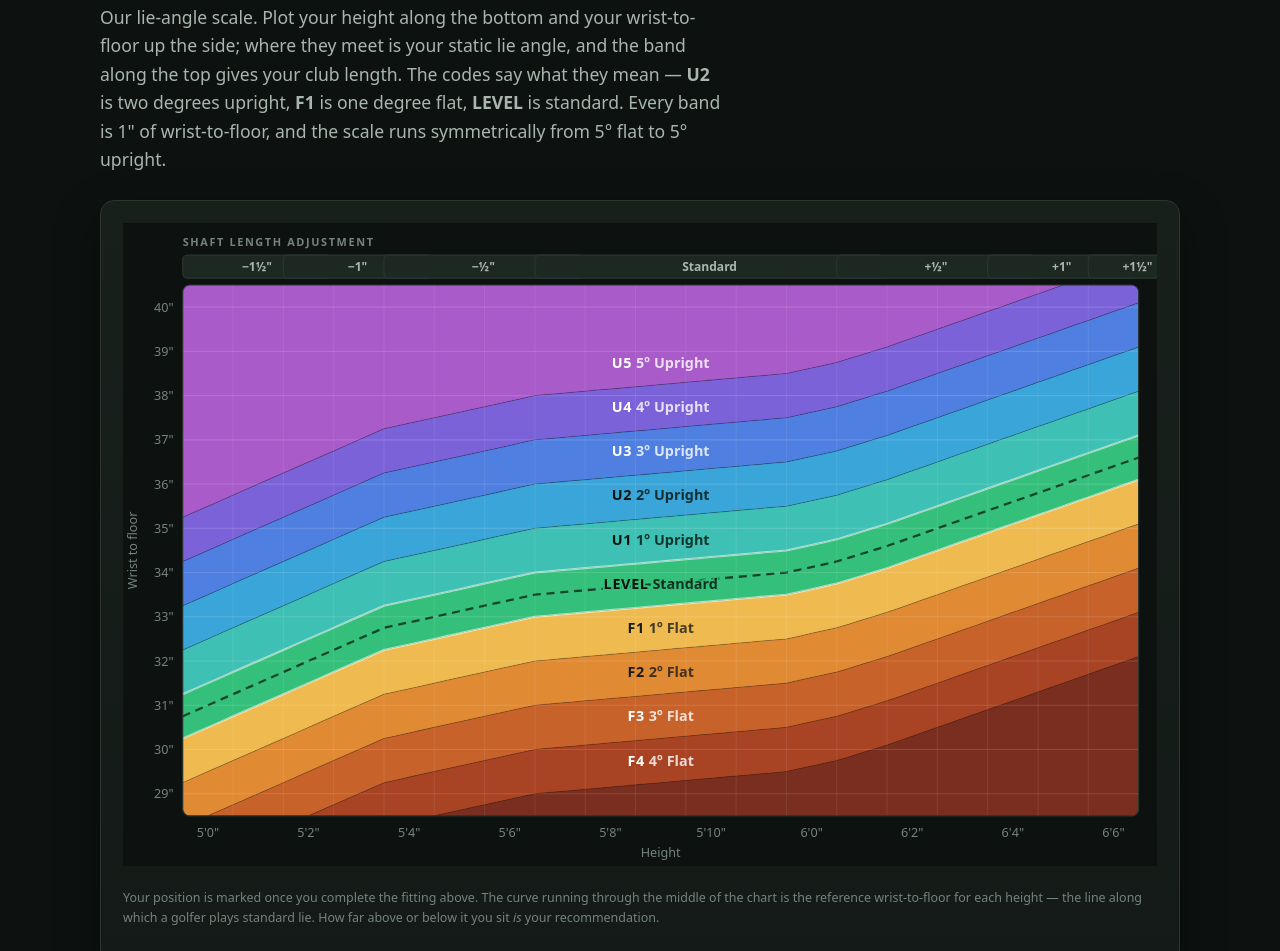
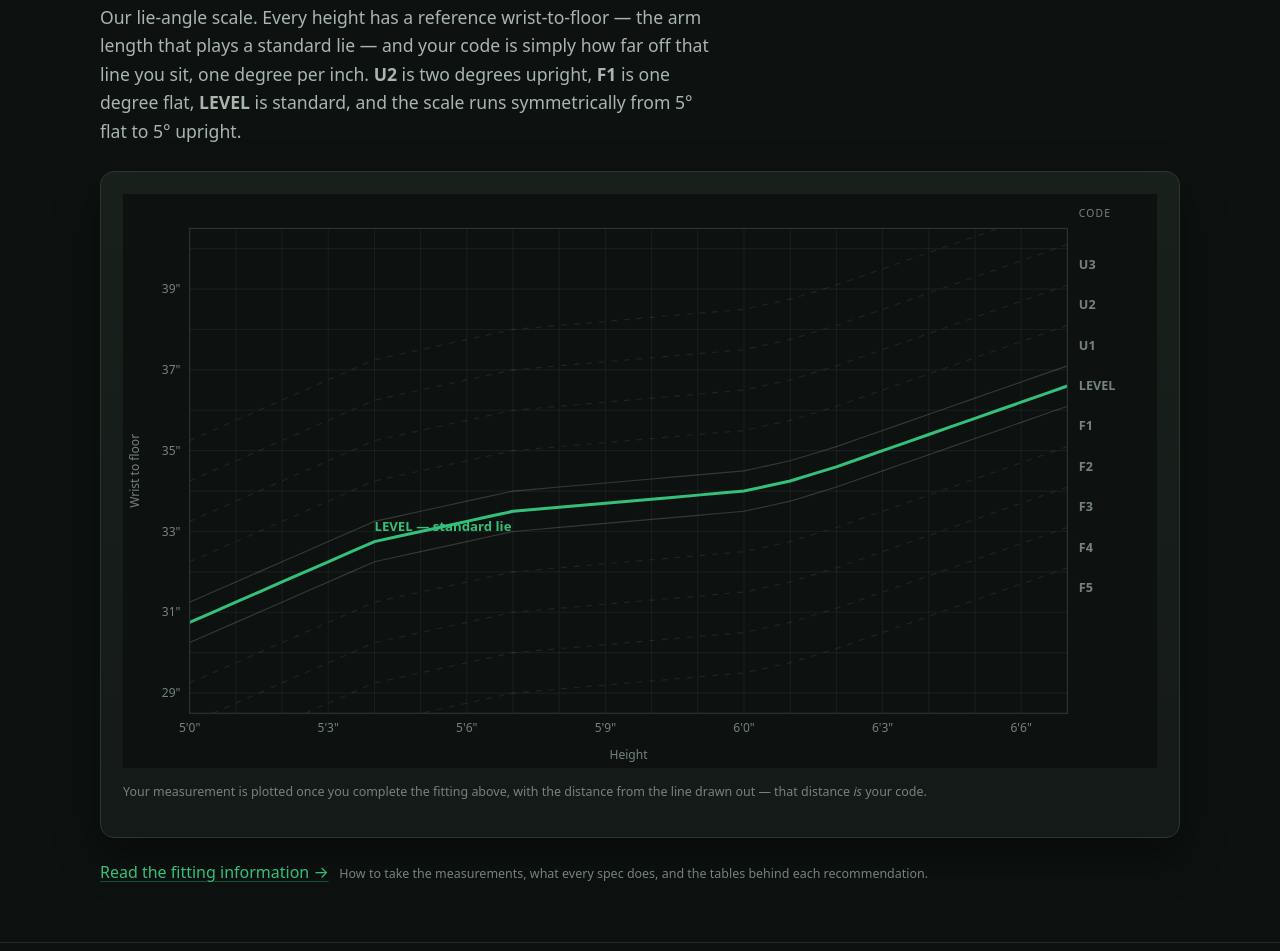
Before and after one commit to MannixaDev/the-fitting-bay, a plain HTML site: page index.html in a window 1280 px wide. Shown: the part 1521-2472 px from the top of the page. Drawn offline with Linux system fonts and the light colour scheme.

Commit message:
Redraw the Bay Scale chart so it stops being a recoloured lookup table
Changing the palette did not change the chart. Four things were still
structurally borrowed: filled diagonal rainbow bands, the code names written
inside those bands, a shaft-length header strip across the top, and the
whole plot-two-things-and-read-the-coloured-zone format.

That format exists because a printed chart had to be read with a finger on
paper. We do the arithmetic, so the drawing can show the arithmetic instead.
The Bay Scale is one-dimensional -- your wrist-to-floor minus the reference
for your height -- and the grid was inherited packaging.

Now: a reference curve drawn as a line, faint unfilled contours at each whole
code, exactly ONE tinted band (the one you are in, at 13% so it orients
without shouting), and your measurement plotted as a point with a dimension
line down to the curve. The length of that line is your code, annotated with
the degrees. Code labels moved to the ends of the contours like any contour
plot rather than sitting inside coloured stripes.

The length header strip is gone entirely -- length comes from height alone
and never belonged on this chart; it is already a table in the reference
section.

The small chart in the results keeps the dimension line, which was the risk I
flagged with shrinking a 2-D plot, so it still reads as "here is how far off
the line you are" rather than a miniature lookup grid.

Verified structurally rather than visually: the preview pane stopped
returning screenshots partway through, so the DOM was inspected instead --
curve present, ten contours, one tinted band at the right colour, dimension
line and annotation present at both sizes, no header strip.

Co-Authored-By: Claude Opus 5 <noreply@anthropic.com>

```diff
--- a/css/styles.css
+++ b/css/styles.css
@@ -676,3 +676,6 @@ details.result-group > summary:hover { background: rgba(255,255,255,.02); }
   display: block; font-style: normal; font-size: .8rem; color: var(--green);
   margin-top: 6px; padding-top: 6px; border-top: 1px dashed var(--line-soft);
 }
+
+/* ---------- Bay Scale chart ---------- */
+.scale-chart { width: 100%; height: auto; display: block; }
--- a/index.html
+++ b/index.html
@@ -44,7 +44,7 @@
   "isAccessibleForFree": true
 }
 </script>
-<link rel="stylesheet" href="css/styles.css?v=2915fbca">
+<link rel="stylesheet" href="css/styles.css?v=a2952124">
 </head>
 <body>
 
@@ -580,17 +580,15 @@
       <div class="section-head">
         <p class="eyebrow">The chart everything starts from</p>
         <h2>The Bay Scale</h2>
-        <p class="lede">Our lie-angle scale. Plot your height along the bottom and your wrist-to-floor up the side;
-          where they meet is your static lie angle, and the band along the top gives your club length. The codes say
-          what they mean — <b>U2</b> is two degrees upright, <b>F1</b> is one degree flat, <b>LEVEL</b> is standard.
-          Every band is 1" of wrist-to-floor, and the scale runs symmetrically from 5° flat to 5° upright.</p>
+        <p class="lede">Our lie-angle scale. Every height has a reference wrist-to-floor — the arm length that plays
+          a standard lie — and your code is simply how far off that line you sit, one degree per inch. <b>U2</b> is two
+          degrees upright, <b>F1</b> is one degree flat, <b>LEVEL</b> is standard, and the scale runs symmetrically
+          from 5° flat to 5° upright.</p>
       </div>
       <div class="panel" style="padding:22px">
         <div id="chartFull"></div>
-        <p class="tiny" style="margin-top:14px">Your position is marked once you complete the fitting above.
-          The curve running through the middle of the chart is the reference wrist-to-floor for each height — the
-          line along which a golfer plays standard lie. How far above or below it you sit <em>is</em> your
-          recommendation.</p>
+<p class="tiny" style="margin-top:14px">Your measurement is plotted once you complete the fitting
+          above, with the distance from the line drawn out — that distance <em>is</em> your code.</p>
       </div>
       <p style="margin-top:22px"><a href="fitting-information.html">Read the fitting information &rarr;</a>
         <span class="tiny">&nbsp; How to take the measurements, what every spec does, and the tables behind
@@ -612,7 +610,7 @@
 </footer>
 
 <script src="js/fitting-engine.js?v=fec17033"></script>
-<script src="js/app.js?v=f2dbdf3b"></script>
+<script src="js/app.js?v=055454ea"></script>
 <script src="js/lie-bench.js?v=cfdf8049"></script>
 </body>
 </html>
--- a/js/app.js
+++ b/js/app.js
@@ -584,116 +584,146 @@
   /* =====================================================================
      CHART
      ================================================================== */
+  /* ---------------------------------------------------------------------
+     The Bay Scale chart.
+
+     Deliberately not a filled colour-zone lookup table. That format exists
+     because a printed chart had to be read with a finger on paper; we do the
+     arithmetic, so the drawing can show the arithmetic instead.
+
+     What you get: a reference curve (the wrist-to-floor that plays a
+     standard lie at each height), faint contours at each whole code, ONE
+     tinted band — the one you are in — and your measurement plotted with a
+     dimension line down to the curve. The length of that line is the answer.
+
+     Code labels sit at the ends of the contours like any contour plot, not
+     written inside the bands.
+     ------------------------------------------------------------------ */
   function renderChart(host, playerH, playerW, big) {
     if (!host) return;
-    var W = big ? 900 : 400, H = big ? 560 : 340;
-    var padL = big ? 52 : 34, padR = big ? 16 : 10, padT = big ? 54 : 30, padB = big ? 44 : 28;
+    var W = big ? 900 : 420, H = big ? 500 : 300;
+    var padL = big ? 58 : 40, padR = big ? 78 : 20, padT = big ? 30 : 22, padB = big ? 48 : 34;
     var pw = W - padL - padR, ph = H - padT - padB;
     var h0 = 60, h1 = 79, w0 = 28.5, w1 = 40.5;
+    var SMIN = G.scaleRange[0], SMAX = G.scaleRange[1];
+    var uid = big ? 'B' : 'S';
 
     var x = function (h) { return padL + (h - h0) / (h1 - h0) * pw; };
     var y = function (w) { return padT + (w1 - w) / (w1 - w0) * ph; };
-
-    var SMIN = G.scaleRange[0], SMAX = G.scaleRange[1];
-    var uid = big ? 'B' : 'S';
-    var s = ['<svg viewBox="0 0 ' + W + ' ' + H + '" xmlns="http://www.w3.org/2000/svg" role="img" aria-label="The Bay Scale chart: height against wrist-to-floor">'];
-    s.push('<defs><clipPath id="cc' + uid + '"><rect x="' + padL + '" y="' + padT + '" width="' + pw + '" height="' + ph + '" rx="6"/></clipPath></defs>');
+    var inY = function (v) { return v >= padT - 1 && v <= padT + ph + 1; };
+
+    /* One polyline sampled along the reference curve, offset by `off`. */
+    function curvePts(off) {
+      var p = [];
+      for (var h = h0; h <= h1 + 0.001; h += 0.5) p.push(x(h) + ',' + y(G.levelCentre(h) + off));
+      return p.join(' ');
+    }
+
+    var s = [];
+    s.push('<svg viewBox="0 0 ' + W + ' ' + H + '" class="scale-chart" xmlns="http://www.w3.org/2000/svg" role="img" ' +
+      'aria-label="The Bay Scale: the reference wrist-to-floor for each height, with your measurement plotted against it.">');
     s.push('<rect x="0" y="0" width="' + W + '" height="' + H + '" fill="#0d1210"/>');
-
-    // scale bands
-    s.push('<g clip-path="url(#cc' + uid + ')">');
-    G.scale.forEach(function (c) {
-      var top = [], bot = [];
-      for (var h = h0; h <= h1 + 0.001; h += 0.25) {
-        var centre = G.levelCentre(h);
-        var lo = c.i === SMIN ? w0 - 4 : centre + c.i - 0.5;
-        var hi = c.i === SMAX ? w1 + 5 : centre + c.i + 0.5;
-        bot.push(x(h) + ',' + y(lo));
-        top.push(x(h) + ',' + y(hi));
+    s.push('<defs><clipPath id="sc' + uid + '"><rect x="' + padL + '" y="' + padT + '" width="' + pw + '" height="' + ph + '"/></clipPath></defs>');
+
+    /* ---- grid ---- */
+    s.push('<g stroke="#ffffff" stroke-opacity=".05" stroke-width="1">');
+    for (var gw = 29; gw <= 40; gw++) s.push('<line x1="' + padL + '" y1="' + y(gw) + '" x2="' + (padL + pw) + '" y2="' + y(gw) + '"/>');
+    for (var gh = h0; gh <= h1; gh += (big ? 1 : 2)) s.push('<line x1="' + x(gh) + '" y1="' + padT + '" x2="' + x(gh) + '" y2="' + (padT + ph) + '"/>');
+    s.push('</g>');
+
+    var code = (playerH && playerW) ? G.staticLie(playerH, playerW).code : null;
+
+    s.push('<g clip-path="url(#sc' + uid + ')">');
+
+    /* ---- the one band you are in ---- */
+    if (code) {
+      s.push('<polygon points="' + curvePts(code.i - 0.5) + ' ' +
+        curvePts(code.i + 0.5).split(' ').reverse().join(' ') + '" fill="' + code.hex + '" opacity=".13"/>');
+    }
+
+    /* ---- contours between codes ---- */
+    if (big) {
+      for (var k = SMIN; k < SMAX; k++) {
+        var edge = k + 0.5;
+        var levelEdge = (k === -1 || k === 0);
+        s.push('<polyline points="' + curvePts(edge) + '" fill="none" stroke="#ffffff" stroke-opacity="' +
+          (levelEdge ? '.16' : '.08') + '" stroke-width="1" stroke-dasharray="' + (levelEdge ? 'none' : '5 6') + '"/>');
       }
-      s.push('<polygon points="' + top.join(' ') + ' ' + bot.reverse().join(' ') + '" fill="' + c.hex + '"/>');
-    });
-    // hairline between bands, and a brighter edge around LEVEL
-    G.scale.forEach(function (c) {
-      if (c.i === SMIN) return;
-      var pts = [];
-      for (var h = h0; h <= h1 + 0.001; h += 0.25) pts.push(x(h) + ',' + y(G.levelCentre(h) + c.i - 0.5));
-      var isLevelEdge = (c.i === 0 || c.i === 1);
-      s.push('<polyline points="' + pts.join(' ') + '" fill="none" stroke="' +
-        (isLevelEdge ? 'rgba(255,255,255,.55)' : 'rgba(0,0,0,.22)') + '" stroke-width="' +
-        (isLevelEdge ? (big ? 1.8 : 1.2) : (big ? .9 : .6)) + '"/>');
-    });
-    // the reference curve: wrist-to-floor that plays standard lie at each height
-    var refPts = [];
-    for (var rh = h0; rh <= h1 + 0.001; rh += 0.25) refPts.push(x(rh) + ',' + y(G.levelCentre(rh)));
-    s.push('<polyline points="' + refPts.join(' ') + '" fill="none" stroke="#08130D" stroke-width="' +
-      (big ? 2 : 1.4) + '" stroke-dasharray="' + (big ? '7 5' : '4 3') + '" opacity=".7"/>');
-    // grid
-    for (var gw = 29; gw <= 40; gw++) {
-      s.push('<line x1="' + padL + '" y1="' + y(gw) + '" x2="' + (padL + pw) + '" y2="' + y(gw) + '" stroke="rgba(255,255,255,.13)" stroke-width="' + (big ? 1 : .6) + '"/>');
-    }
-    for (var gh = h0; gh <= h1; gh += 1) {
-      s.push('<line x1="' + x(gh) + '" y1="' + padT + '" x2="' + x(gh) + '" y2="' + (padT + ph) + '" stroke="rgba(255,255,255,.08)" stroke-width="' + (big ? 1 : .6) + '"/>');
-    }
+    }
+
+    /* ---- the reference curve itself ---- */
+    s.push('<polyline points="' + curvePts(0) + '" fill="none" stroke="#34c07a" stroke-width="' +
+      (big ? 2.6 : 2) + '" stroke-linecap="round"/>');
     s.push('</g>');
-    s.push('<rect x="' + padL + '" y="' + padT + '" width="' + pw + '" height="' + ph + '" rx="6" fill="none" stroke="#2a3630"/>');
-
-    // band labels (big only)
+
+    /* ---- frame ---- */
+    s.push('<rect x="' + padL + '" y="' + padT + '" width="' + pw + '" height="' + ph + '" fill="none" stroke="#2a3630"/>');
+
+    var F = 'ui-sans-serif,system-ui,sans-serif';
+    var axis = '#74847b';
+
+    /* ---- code labels at the ends of the contours, not inside the bands ---- */
     if (big) {
+      var endCentre = G.levelCentre(h1);
       G.scale.forEach(function (c) {
-        var hMid = 69.5;
-        var yy = y(G.levelCentre(hMid) + c.i);
-        if (yy < padT + 10 || yy > padT + ph - 10) return;
-        // stroke in the band colour so the label stays legible over the
-        // reference dashes and the band hairlines
-        s.push('<text x="' + x(hMid) + '" y="' + (yy + 4.5) + '" text-anchor="middle" font-size="12.5" font-weight="800" letter-spacing=".6" fill="' + c.ink + '" stroke="' + c.hex + '" stroke-width="3.5" paint-order="stroke" stroke-linejoin="round" font-family="ui-sans-serif,system-ui,sans-serif">' +
-          esc(c.code) + '<tspan font-weight="600" letter-spacing="0" opacity=".8">   ' + esc(c.label) + '</tspan></text>');
+        var yy = y(endCentre + c.i);
+        if (!inY(yy)) return;
+        var here = code && c.i === code.i;
+        s.push('<text x="' + (padL + pw + 10) + '" y="' + (yy + 3.5) + '" font-size="11" font-family="' + F + '" ' +
+          'font-weight="' + (here ? '800' : '600') + '" fill="' + (here ? c.hex : axis) + '">' + esc(c.code) + '</text>');
       });
-    }
-
-    // axes
-    var axisFill = '#74847b', axisFont = big ? 11 : 8.5;
-    for (var lw = 29; lw <= 40; lw += (big ? 1 : 2)) {
-      s.push('<text x="' + (padL - 8) + '" y="' + (y(lw) + 4) + '" text-anchor="end" font-size="' + axisFont + '" fill="' + axisFill + '" font-family="ui-sans-serif,system-ui,sans-serif">' + lw + '"</text>');
-    }
-    for (var lh = h0; lh <= h1; lh += (big ? 2 : 4)) {
-      s.push('<text x="' + x(lh + 0.5) + '" y="' + (padT + ph + (big ? 18 : 13)) + '" text-anchor="middle" font-size="' + axisFont + '" fill="' + axisFill + '" font-family="ui-sans-serif,system-ui,sans-serif">' +
+      s.push('<text x="' + (padL + pw + 10) + '" y="' + (padT - 10) + '" font-size="9" letter-spacing="1" font-family="' + F + '" fill="' + axis + '">CODE</text>');
+    }
+
+    /* ---- label the reference line where there is room ---- */
+    var lx = big ? x(64) : x(63);
+    s.push('<text x="' + lx + '" y="' + (y(G.levelCentre(big ? 64 : 63)) - 9) + '" font-size="' + (big ? 11.5 : 10) +
+      '" font-weight="700" font-family="' + F + '" fill="#34c07a">LEVEL' + (big ? ' — standard lie' : '') + '</text>');
+
+    /* ---- axes ---- */
+    s.push('<g font-size="' + (big ? 10.5 : 9) + '" font-family="' + F + '" fill="' + axis + '">');
+    for (var lw = 29; lw <= 40; lw += (big ? 2 : 3)) {
+      s.push('<text x="' + (padL - 8) + '" y="' + (y(lw) + 3.5) + '" text-anchor="end">' + lw + '"</text>');
+    }
+    for (var lh = h0; lh <= h1; lh += (big ? 3 : 5)) {
+      s.push('<text x="' + x(lh) + '" y="' + (padT + ph + 16) + '" text-anchor="middle">' +
         Math.floor(lh / 12) + "'" + (lh % 12) + '"</text>');
     }
-    s.push('<text x="' + (padL - (big ? 40 : 26)) + '" y="' + (padT + ph / 2) + '" transform="rotate(-90 ' + (padL - (big ? 40 : 26)) + ' ' + (padT + ph / 2) + ')" text-anchor="middle" font-size="' + axisFont + '" fill="' + axisFill + '" font-family="ui-sans-serif,system-ui,sans-serif">Wrist to floor</text>');
-    s.push('<text x="' + (padL + pw / 2) + '" y="' + (H - (big ? 8 : 3)) + '" text-anchor="middle" font-size="' + axisFont + '" fill="' + axisFill + '" font-family="ui-sans-serif,system-ui,sans-serif">Height</text>');
-
-    // length header band (big only)
-    if (big) {
-      G.lengthBands.forEach(function (b) {
-        if (!isFinite(b.min) || !isFinite(b.max)) return;
-        var a = Math.max(b.min, h0), z = Math.min(b.max + 1, h1 + 1);
-        if (z <= a) return;
-        s.push('<rect x="' + x(a) + '" y="' + (padT - 26) + '" width="' + (x(z) - x(a) - 2) + '" height="20" rx="4" fill="#1e2823" stroke="#2a3630"/>');
-        s.push('<text x="' + ((x(a) + x(z)) / 2 - 1) + '" y="' + (padT - 12) + '" text-anchor="middle" font-size="10.5" font-weight="700" fill="#a8b6ae" font-family="ui-sans-serif,system-ui,sans-serif">' +
-          esc(U.fmtAdj(b.adj)) + '</text>');
-      });
-      s.push('<text x="' + padL + '" y="' + (padT - 34) + '" font-size="9.5" font-weight="700" letter-spacing="1.4" fill="#74847b" font-family="ui-sans-serif,system-ui,sans-serif">SHAFT LENGTH ADJUSTMENT</text>');
-    }
-
-    // player marker
-    if (playerH && playerW) {
+    s.push('<text x="' + (padL - (big ? 44 : 32)) + '" y="' + (padT + ph / 2) + '" text-anchor="middle" transform="rotate(-90 ' +
+      (padL - (big ? 44 : 32)) + ' ' + (padT + ph / 2) + ')">Wrist to floor</text>');
+    s.push('<text x="' + (padL + pw / 2) + '" y="' + (H - 8) + '" text-anchor="middle">Height</text>');
+    s.push('</g>');
+
+    /* ---- you, and the distance from the line that IS your code ---- */
+    if (code) {
       var px = x(Math.max(h0, Math.min(h1, playerH)));
-      var py = y(Math.max(w0, Math.min(w1, playerW)));
-      var r = big ? 9 : 6;
-      s.push('<g>');
-      s.push('<line x1="' + padL + '" y1="' + py + '" x2="' + (padL + pw) + '" y2="' + py + '" stroke="#fff" stroke-width="1.2" stroke-dasharray="4 4" opacity=".85"/>');
-      s.push('<line x1="' + px + '" y1="' + padT + '" x2="' + px + '" y2="' + (padT + ph) + '" stroke="#fff" stroke-width="1.2" stroke-dasharray="4 4" opacity=".85"/>');
-      s.push('<circle cx="' + px + '" cy="' + py + '" r="' + (r + 4) + '" fill="rgba(0,0,0,.45)"/>');
-      s.push('<circle cx="' + px + '" cy="' + py + '" r="' + r + '" fill="none" stroke="#fff" stroke-width="3"/>');
-      s.push('<circle cx="' + px + '" cy="' + py + '" r="2.4" fill="#fff"/>');
+      var pyYou = y(Math.max(w0, Math.min(w1, playerW)));
+      var pyRef = y(G.levelCentre(Math.max(h0, Math.min(h1, playerH))));
+      var delta = G.staticLie(playerH, playerW).preciseDegrees;
+      var tick = big ? 7 : 5;
+
+      s.push('<g stroke="' + code.hex + '" stroke-width="' + (big ? 1.8 : 1.5) + '">');
+      s.push('<line x1="' + px + '" y1="' + pyYou + '" x2="' + px + '" y2="' + pyRef + '"/>');
+      s.push('<line x1="' + (px - tick) + '" y1="' + pyRef + '" x2="' + (px + tick) + '" y2="' + pyRef + '"/>');
+      s.push('</g>');
+
+      s.push('<circle cx="' + px + '" cy="' + pyYou + '" r="' + (big ? 7 : 5.5) + '" fill="#0d1210" stroke="' + code.hex + '" stroke-width="3"/>');
+      s.push('<circle cx="' + px + '" cy="' + pyYou + '" r="' + (big ? 2.4 : 2) + '" fill="#f4f7f5"/>');
+
+      /* annotation, flipped to whichever side has room */
+      var left = px > padL + pw * 0.62;
+      var ax = left ? px - (big ? 16 : 12) : px + (big ? 16 : 12);
+      var anchor = left ? 'end' : 'start';
+      var ay = (pyYou + pyRef) / 2;
+      s.push('<text x="' + ax + '" y="' + (ay - 2) + '" text-anchor="' + anchor + '" font-size="' + (big ? 13 : 11.5) +
+        '" font-weight="800" font-family="' + F + '" fill="' + code.hex + '">' +
+        (delta > 0 ? '+' : '') + delta.toFixed(1) + '&#176;</text>');
+      s.push('<text x="' + ax + '" y="' + (ay + (big ? 14 : 12)) + '" text-anchor="' + anchor + '" font-size="' + (big ? 11 : 10) +
+        '" font-weight="700" font-family="' + F + '" fill="' + code.hex + '">' + esc(code.code) + '</text>');
       if (big) {
-        var lx = px > padL + pw - 130 ? px - 118 : px + 14;
-        s.push('<rect x="' + lx + '" y="' + (py - 30) + '" width="104" height="22" rx="5" fill="rgba(13,18,16,.92)" stroke="#fff" stroke-opacity=".5"/>');
-        s.push('<text x="' + (lx + 52) + '" y="' + (py - 15) + '" text-anchor="middle" font-size="11" font-weight="700" fill="#fff" font-family="ui-sans-serif,system-ui,sans-serif">You: ' +
-          esc(U.fmtHeight(playerH)) + ' / ' + esc(U.fmtIn(playerW, 1)) + '</text>');
+        s.push('<text x="' + ax + '" y="' + (ay + 29) + '" text-anchor="' + anchor + '" font-size="10" font-family="' + F +
+          '" fill="' + axis + '">from the line</text>');
       }
-      s.push('</g>');
     }
 
     s.push('</svg>');
```
Also changed, not shown: fitting-information.html (+9 -9 lines).
